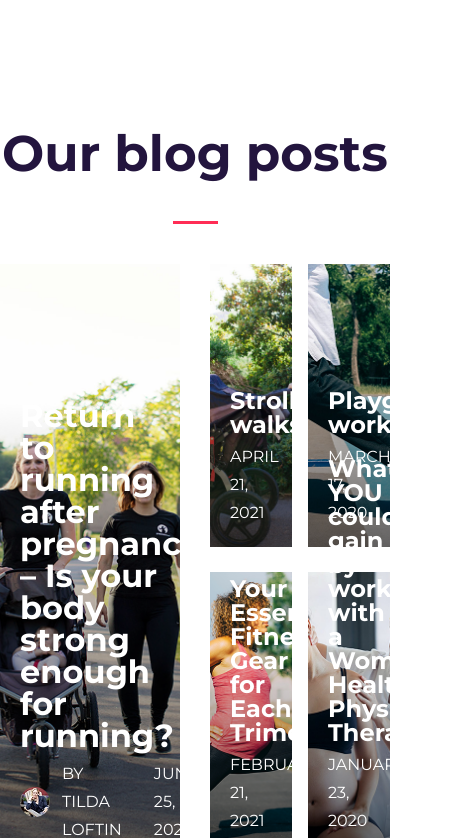
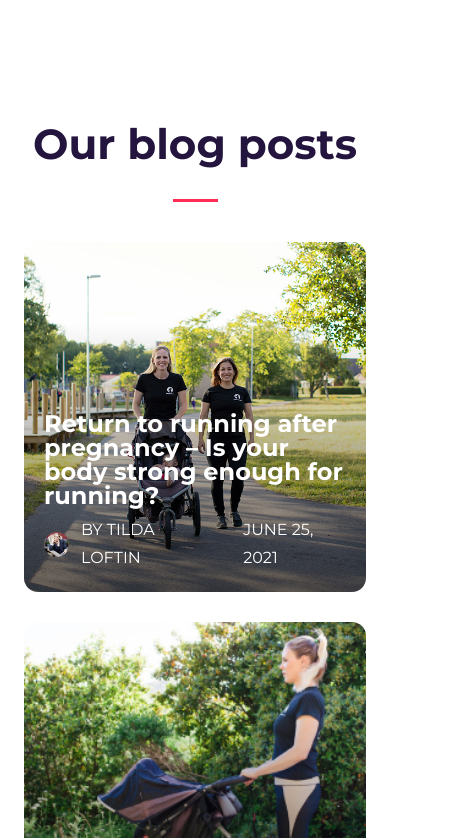
Before and after one commit to AnastasiiaBodnar/test-task, a Vue app: page / in a window 390 px wide. Shown: the part 3786-4624 px from the top of the page, 474 px wide, since content can reach past the window. Built offline with nearby package versions, Linux system fonts and the light colour scheme.

Commit message:
style: responsive adaptation for BlogPosts component

```diff
--- a/src/components/home/BlogPosts.vue
+++ b/src/components/home/BlogPosts.vue
@@ -152,6 +152,9 @@ const smallPosts = posts.filter(p => !p.large)
 
 .blog__card {
     position: relative;
+    border-radius: 14px;
+    overflow: hidden;
+    isolation: isolate;
 }
 
 .blog__card--large {
@@ -166,6 +169,7 @@ const smallPosts = posts.filter(p => !p.large)
     width: 100%;
     height: 100%;
     object-fit: cover;
+    object-position: center;
     display: block;
 }
 
@@ -239,4 +243,61 @@ const smallPosts = posts.filter(p => !p.large)
     font-size: 20px;
     cursor: pointer;
 }
+
+@media (max-width: 1260px) {
+  .blog__container {
+    padding: 0 60px;
+  }
+  .blog__title {
+    font-size: 42px;
+  }
+  .blog__card--large {
+    height: 500px;
+  }
+  .blog__card--small {
+    height: 240px;
+  }
+  .blog__card--large .blog__card-title {
+    font-size: 28px;
+  }
+  .blog__card--small .blog__card-title {
+    font-size: 18px;
+  }
+
+  .blog__card-avatar {
+    height: 25px;
+}
+}
+
+@media (max-width: 768px) {
+  .blog__container {
+    padding: 0 24px;
+  }
+  .blog__grid, .blog__small-grid {
+    grid-template-columns: 1fr;
+  }
+  .blog__card--large,
+  .blog__card--small {
+    height: 350px;
+  }
+  .blog__card--large .blog__card-title,
+  .blog__card--small .blog__card-title {
+    font-size: 24px;
+  }
+}
+
+@media (max-width: 320px) {
+  .blog__container {
+    padding: 0 16px;
+  }
+  .blog__title { font-size: 36px; }
+  .blog__card--large,
+  .blog__card--small {
+    height: 240px;
+  }
+  .blog__card--large .blog__card-title,
+  .blog__card--small .blog__card-title {
+    font-size: 20px;
+  }
+}
 </style>
```
